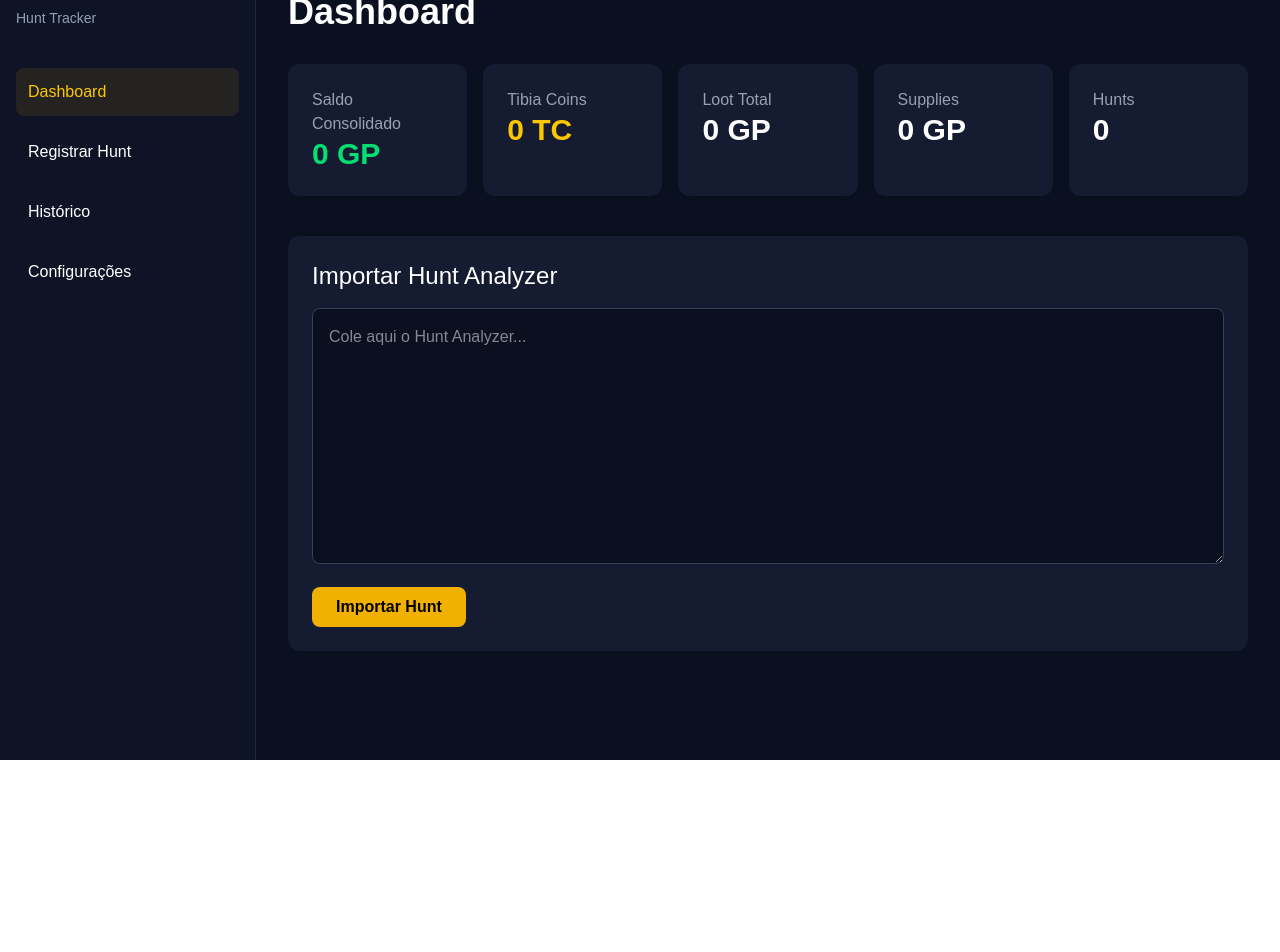
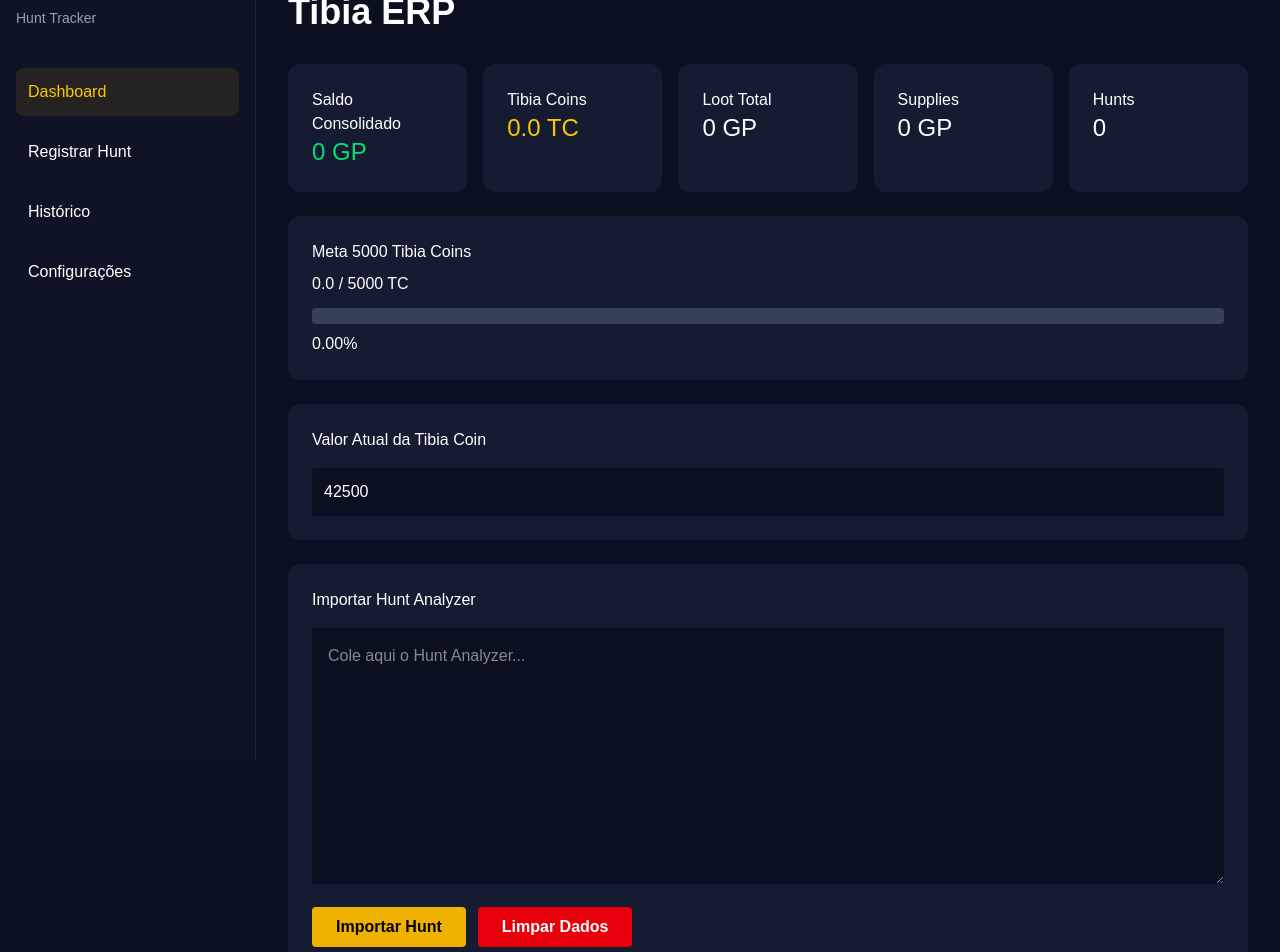
Before and after one commit to panicokina/Meu-Projeto-Tibia-ERP, a Next.js app: page / in a window 1280 px wide. Shown: the part 40-992 px from the top of the page. Before the commit the page ends 800 px from the top, so only its background shows below. Built offline with nearby package versions, Linux system fonts and the light colour scheme.

Commit message:
Meu projeto Tibia ERP

```diff
--- a/app/page.tsx
+++ b/app/page.tsx
@@ -1,89 +1,304 @@
+"use client";
+
+import { useEffect, useState } from "react";
 import Sidebar from "@/components/Sidebar";
 
+interface Hunt {
+  id: number;
+  date: string;
+  loot: number;
+  supplies: number;
+  balance: number;
+  tc: number;
+}
+
 export default function Home() {
+  const [analyzer, setAnalyzer] = useState("");
+  const [tcPrice, setTcPrice] = useState(42500);
+
+  const [loot, setLoot] = useState(0);
+  const [supplies, setSupplies] = useState(0);
+  const [balance, setBalance] = useState(0);
+  const [hunts, setHunts] = useState(0);
+  const [tibiaCoins, setTibiaCoins] = useState(0);
+
+  const [history, setHistory] = useState<Hunt[]>([]);
+
+  // Flag para controle de carregamento do localStorage
+  const [isLoaded, setIsLoaded] = useState(false);
+
+  // 1. Carrega os dados salvos do localStorage ao iniciar
+  useEffect(() => {
+    const saved = localStorage.getItem("tibiaERP");
+
+    if (saved) {
+      try {
+        const data = JSON.parse(saved);
+
+        setLoot(data.loot || 0);
+        setSupplies(data.supplies || 0);
+        setBalance(data.balance || 0);
+        setHunts(data.hunts || 0);
+        setTibiaCoins(data.tibiaCoins || 0);
+        setTcPrice(data.tcPrice || 42500);
+        setHistory(data.history || []);
+      } catch (error) {
+        console.error("Erro ao carregar dados do localStorage:", error);
+      }
+    }
+    setIsLoaded(true); // Libera o app para salvar alterações apenas após carregar
+  }, []);
+
+  // 2. Salva no localStorage somente APÓS os dados iniciais serem carregados
+  useEffect(() => {
+    if (!isLoaded) return; // Evita sobrescrever os dados com os valores padrão zerados
+
+    localStorage.setItem(
+      "tibiaERP",
+      JSON.stringify({
+        loot,
+        supplies,
+        balance,
+        hunts,
+        tibiaCoins,
+        tcPrice,
+        history,
+      })
+    );
+  }, [
+    loot,
+    supplies,
+    balance,
+    hunts,
+    tibiaCoins,
+    tcPrice,
+    history,
+    isLoaded,
+  ]);
+
+  function importHunt() {
+    const lootMatch = analyzer.match(/Loot:\s*([\d.]+)/);
+    const suppliesMatch = analyzer.match(/Supplies:\s*([\d.]+)/);
+    const balanceMatch = analyzer.match(/Balance:\s*([\d.]+)/);
+
+    const lootValue = lootMatch
+      ? Number(lootMatch[1].replace(/\./g, ""))
+      : 0;
+
+    const suppliesValue = suppliesMatch
+      ? Number(suppliesMatch[1].replace(/\./g, ""))
+      : 0;
+
+    const balanceValue = balanceMatch
+      ? Number(balanceMatch[1].replace(/\./g, ""))
+      : 0;
+
+    const tcEarned = balanceValue / tcPrice;
+
+    setLoot((prev) => prev + lootValue);
+    setSupplies((prev) => prev + suppliesValue);
+    setBalance((prev) => prev + balanceValue);
+    setTibiaCoins((prev) => prev + tcEarned);
+    setHunts((prev) => prev + 1);
+
+    const newHunt: Hunt = {
+      id: Date.now(),
+      date: new Date().toLocaleString("pt-BR"),
+      loot: lootValue,
+      supplies: suppliesValue,
+      balance: balanceValue,
+      tc: tcEarned,
+    };
+
+    setHistory((prev) => [newHunt, ...prev]);
+
+    setAnalyzer("");
+  }
+
+  function clearData() {
+    const confirmed = window.confirm(
+      "Tem certeza que deseja apagar todos os dados?"
+    );
+
+    if (!confirmed) return;
+
+    localStorage.removeItem("tibiaERP");
+
+    setLoot(0);
+    setSupplies(0);
+    setBalance(0);
+    setHunts(0);
+    setTibiaCoins(0);
+    setHistory([]);
+  }
+
+  const progress = Math.min(
+    (tibiaCoins / 5000) * 100,
+    100
+  );
+
   return (
     <div className="flex min-h-screen bg-[#0B1020] text-white">
-
       <Sidebar />
 
       <main className="flex-1 p-8">
-
         <h1 className="text-4xl font-bold mb-8">
-          Dashboard
+          Tibia ERP
         </h1>
 
         <div className="grid grid-cols-5 gap-4">
-
           <div className="bg-[#151B31] p-6 rounded-xl">
-            <h2 className="text-gray-400">
-              Saldo Consolidado
-            </h2>
-
-            <p className="text-3xl font-bold text-green-400">
-              0 GP
+            <h2>Saldo Consolidado</h2>
+            <p className="text-2xl text-green-400">
+              {balance.toLocaleString("pt-BR")} GP
             </p>
           </div>
 
           <div className="bg-[#151B31] p-6 rounded-xl">
-            <h2 className="text-gray-400">
-              Tibia Coins
-            </h2>
-
-            <p className="text-3xl font-bold text-yellow-400">
-              0 TC
+            <h2>Tibia Coins</h2>
+            <p className="text-2xl text-yellow-400">
+              {tibiaCoins.toFixed(1)} TC
             </p>
           </div>
 
           <div className="bg-[#151B31] p-6 rounded-xl">
-            <h2 className="text-gray-400">
-              Loot Total
-            </h2>
-
-            <p className="text-3xl font-bold">
-              0 GP
+            <h2>Loot Total</h2>
+            <p className="text-2xl">
+              {loot.toLocaleString("pt-BR")} GP
             </p>
           </div>
 
           <div className="bg-[#151B31] p-6 rounded-xl">
-            <h2 className="text-gray-400">
-              Supplies
-            </h2>
-
-            <p className="text-3xl font-bold">
-              0 GP
+            <h2>Supplies</h2>
+            <p className="text-2xl">
+              {supplies.toLocaleString("pt-BR")} GP
             </p>
           </div>
 
           <div className="bg-[#151B31] p-6 rounded-xl">
-            <h2 className="text-gray-400">
-              Hunts
-            </h2>
-
-            <p className="text-3xl font-bold">
-              0
+            <h2>Hunts</h2>
+            <p className="text-2xl">
+              {hunts}
             </p>
           </div>
-
         </div>
 
-        <div className="mt-10 bg-[#151B31] p-6 rounded-xl">
-          <h2 className="text-2xl mb-4">
+        <div className="mt-6 bg-[#151B31] p-6 rounded-xl">
+          <h2 className="mb-2">
+            Meta 5000 Tibia Coins
+          </h2>
+
+          <p className="mb-3">
+            {tibiaCoins.toFixed(1)} / 5000 TC
+          </p>
+
+          <div className="w-full bg-gray-700 h-4 rounded">
+            <div
+              className="bg-yellow-500 h-4 rounded"
+              style={{
+                width: `${progress}%`,
+              }}
+            />
+          </div>
+
+          <p className="mt-2">
+            {progress.toFixed(2)}%
+          </p>
+        </div>
+
+        <div className="mt-6 bg-[#151B31] p-6 rounded-xl">
+          <h2 className="mb-4">
+            Valor Atual da Tibia Coin
+          </h2>
+
+          <input
+            type="number"
+            value={tcPrice}
+            onChange={(e) =>
+              setTcPrice(Number(e.target.value))
+            }
+            className="w-full bg-[#0B1020] p-3 rounded"
+          />
+        </div>
+
+        <div className="mt-6 bg-[#151B31] p-6 rounded-xl">
+          <h2 className="mb-4">
             Importar Hunt Analyzer
           </h2>
 
           <textarea
-            className="w-full h-64 bg-[#0B1020] border border-slate-700 rounded-lg p-4"
+            value={analyzer}
+            onChange={(e) =>
+              setAnalyzer(e.target.value)
+            }
+            className="w-full h-64 bg-[#0B1020] p-4 rounded"
             placeholder="Cole aqui o Hunt Analyzer..."
           />
 
-          <button className="mt-4 bg-yellow-500 text-black px-6 py-2 rounded-lg font-bold">
-            Importar Hunt
-          </button>
+          <div className="flex gap-3 mt-4">
+            <button
+              onClick={importHunt}
+              className="bg-yellow-500 text-black px-6 py-2 rounded font-bold"
+            >
+              Importar Hunt
+            </button>
 
+            <button
+              onClick={clearData}
+              className="bg-red-600 px-6 py-2 rounded font-bold"
+            >
+              Limpar Dados
+            </button>
+          </div>
         </div>
 
+        <div className="mt-6 bg-[#151B31] p-6 rounded-xl">
+          <h2 className="text-2xl mb-4">
+            Histórico de Hunts
+          </h2>
+
+          <div className="overflow-x-auto">
+            <table className="w-full">
+              <thead>
+                <tr className="text-left border-b border-slate-700">
+                  <th className="pb-2">Data</th>
+                  <th className="pb-2">Loot</th>
+                  <th className="pb-2">Supplies</th>
+                  <th className="pb-2">Balance</th>
+                  <th className="pb-2">TC</th>
+                </tr>
+              </thead>
+
+              <tbody>
+                {history.map((hunt) => (
+                  <tr
+                    key={hunt.id}
+                    className="border-b border-slate-800"
+                  >
+                    <td className="py-2">{hunt.date}</td>
+
+                    <td>
+                      {hunt.loot.toLocaleString("pt-BR")}
+                    </td>
+
+                    <td>
+                      {hunt.supplies.toLocaleString("pt-BR")}
+                    </td>
+
+                    <td>
+                      {hunt.balance.toLocaleString("pt-BR")}
+                    </td>
+
+                    <td>
+                      {hunt.tc.toFixed(1)}
+                    </td>
+                  </tr>
+                ))}
+              </tbody>
+            </table>
+          </div>
+        </div>
       </main>
-
     </div>
   );
 }
```
